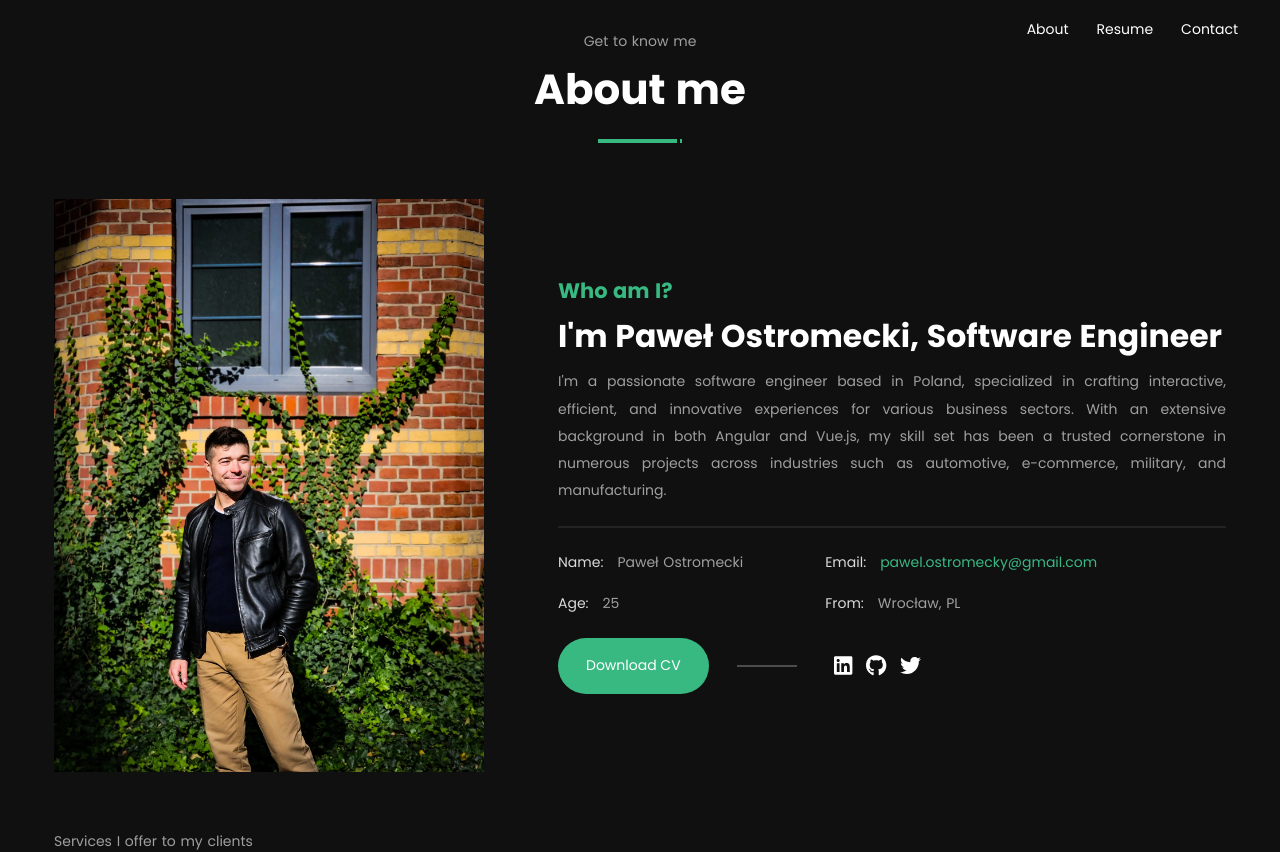
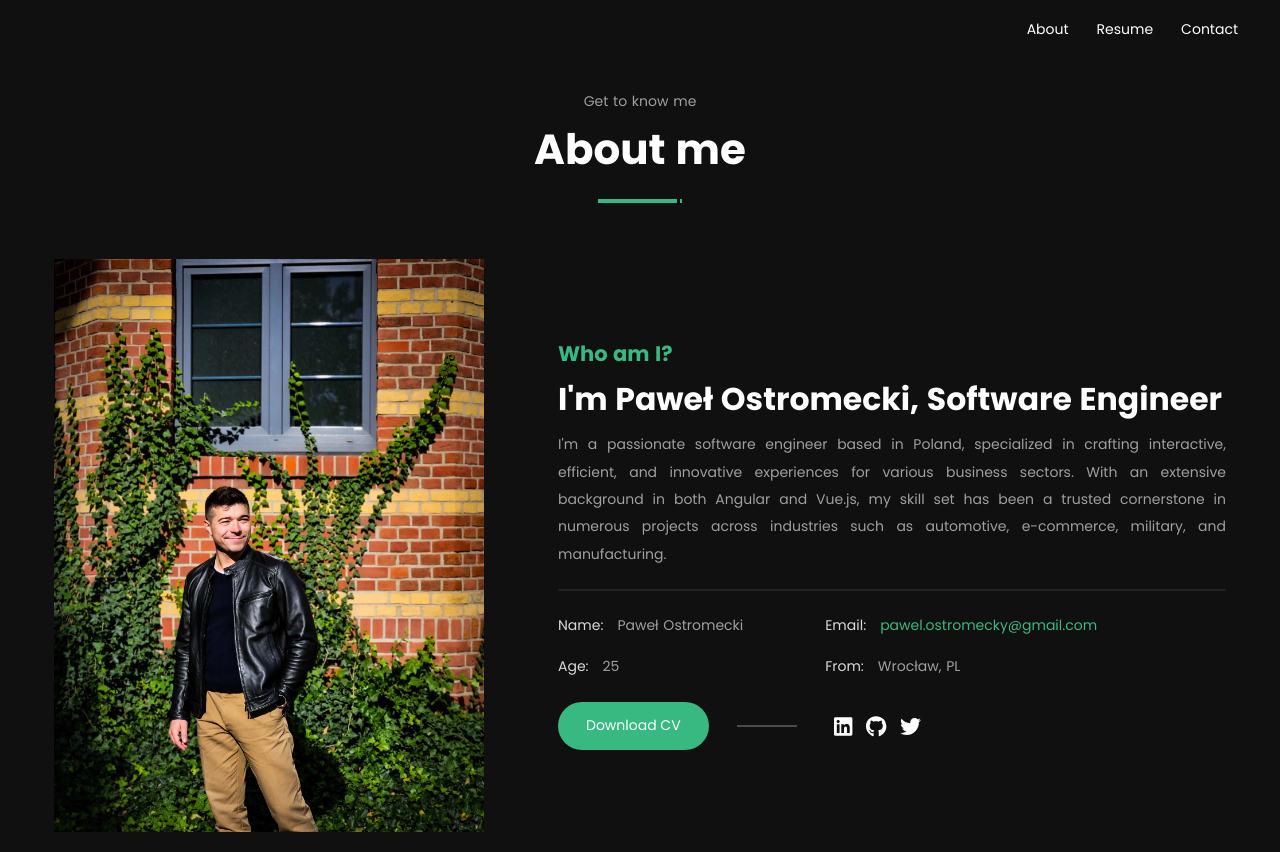
Before and after one commit to Ostromecky/portfolio, a Nuxt app: page /About in a window 1280 px wide. Shown: the top 852 px of the page. Built offline with nearby package versions, Linux system fonts and the light colour scheme; a web font is replaced by a local one.

Commit message:
styles: Misc styles adjustments

```diff
--- a/components/About/Info.vue
+++ b/components/About/Info.vue
@@ -61,9 +61,9 @@
             </div>
           </div>
         </div>
-        <div class="flex flex-row flex-wrap items-center">
+        <div class="flex flex-row flex-wrap items-center gap-4 sm:gap-8">
           <a href="/cv.pdf" target="_blank">
-            <Button :rounded="true" class="px-8 mr-8" label="Download CV" />
+            <Button :rounded="true" class="px-8" label="Download CV" />
           </a>
           <div class="social-media-container flex items-center">
             <SocialMedia :horizontal="true" />
--- a/components/Button.vue
+++ b/components/Button.vue
@@ -1,7 +1,7 @@
 <template>
   <button
     :type="type"
-    class="bg-primary p-4 active:bg-primaryShadowed"
+    class="bg-primary py-3 px-4 active:bg-primaryShadowed"
     :class="rounded ? 'rounded-full' : 'rounded-lg'"
   >
     <font-awesome-icon v-if="icon" class="text-2xl" :icon="icon" />
--- a/components/MainSection.vue
+++ b/components/MainSection.vue
@@ -1,5 +1,5 @@
 <template>
-  <section class="relative h-full background-image flex flex-row">
+  <section class="relative h-full background-image flex flex-row mt-[-60px]">
     <div class="flex flex-col items-center justify-center w-full">
       <h1>{{ title }}</h1>
       <h3 class="w-full text-center font-normal z-[1]">
--- a/components/NavBar.vue
+++ b/components/NavBar.vue
@@ -47,7 +47,7 @@ export default {
   display: flex;
   align-items: center;
   height: 60px;
-  position: fixed;
+  position: sticky;
   z-index: 1;
   top: 0;
   width: 100%;
```
